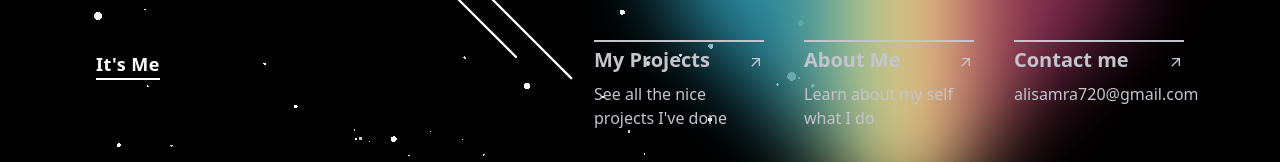
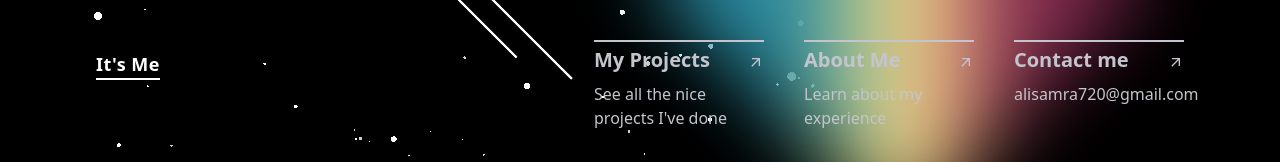
Before and after one commit to Samra720/samra-portfolio, a React (Vite) app: page / in a window 1280 px wide. Shown: the top 162 px of the page. Built offline with nearby package versions, Linux system fonts and the light colour scheme; the HTML template or start-up script is replaced by a standard one.

Commit message:
Resume updated + Nav links updated

```diff
--- a/src/components/Navbar.tsx
+++ b/src/components/Navbar.tsx
@@ -23,7 +23,7 @@ function Navbar() {
       `}>
 
         <li className="hover:text-main transition cursor-pointer border-t-2">
-          <a href="#my-projects" className="hover:text-main transition-all" onClick={(e) => scrollToId(e, "contact")}>
+          <a href="#my-projects" className="hover:text-main transition-all" onClick={(e) => scrollToId(e, "my-projects")}>
             <div className="w-full md:w-42.5">
               <div className="flex justify-between">
                 <h3 className="font-bold text-xl mb-2 pt-1">My Projects</h3>
@@ -35,13 +35,13 @@ function Navbar() {
         </li>
 
         <li className="hover:text-main transition cursor-pointer border-t-2">
-          <a href="#about-me" className="hover:text-main transition-all" onClick={(e) => scrollToId(e, "contact")}>
+          <a href="#about-me" className="hover:text-main transition-all" onClick={(e) => scrollToId(e, "about-me")}>
             <div className="w-full md:w-42.5">
               <div className="flex justify-between">
                 <h3 className="font-bold text-xl mb-2 pt-1">About Me</h3>
                 <MdArrowOutward className="my-auto" />
               </div>
-              <p>Learn about my self what I do</p>
+              <p>Learn about my experience</p>
             </div>
           </a>
         </li>
```
Also changed, not shown: 2 other files (tests, documents, lock files or other folders).
